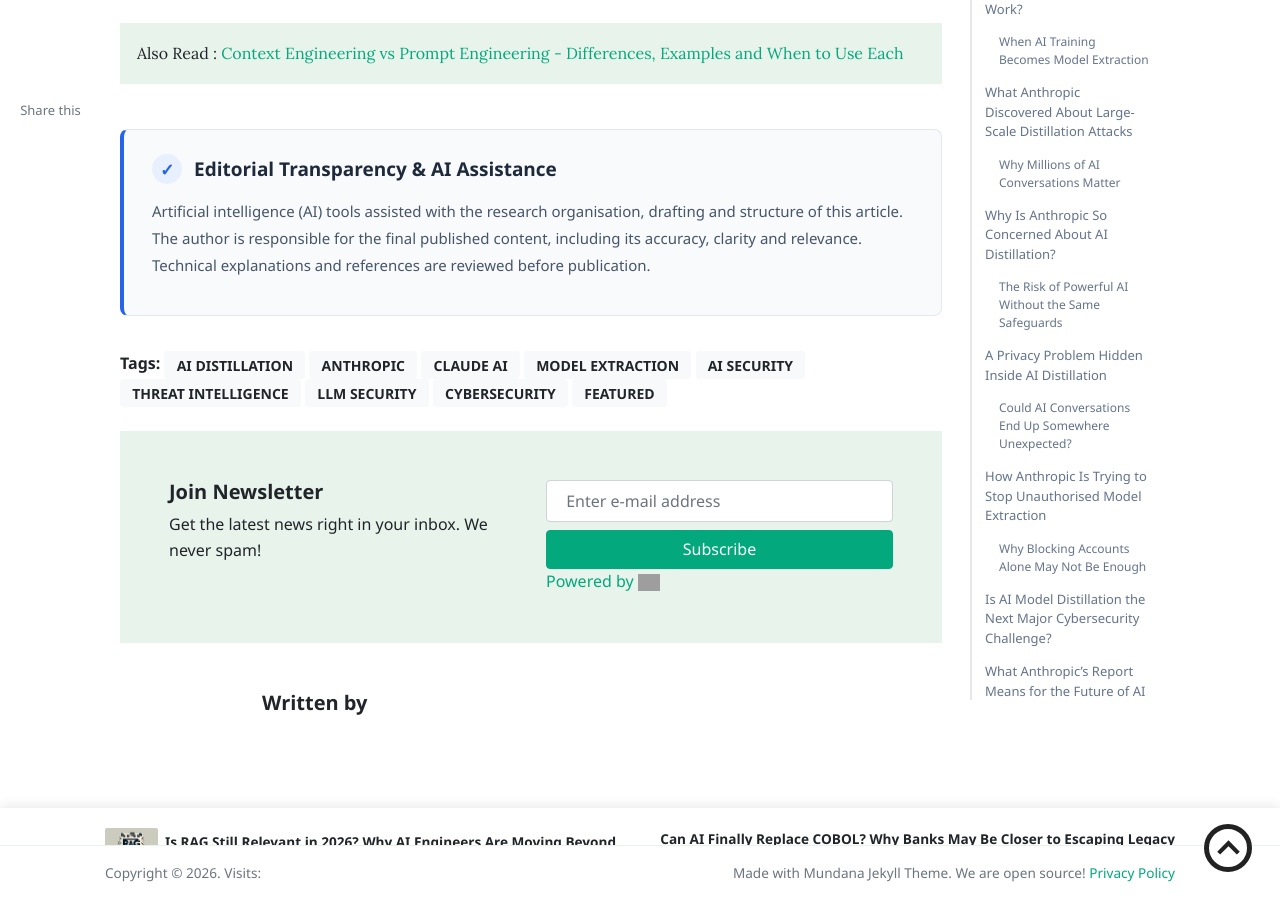
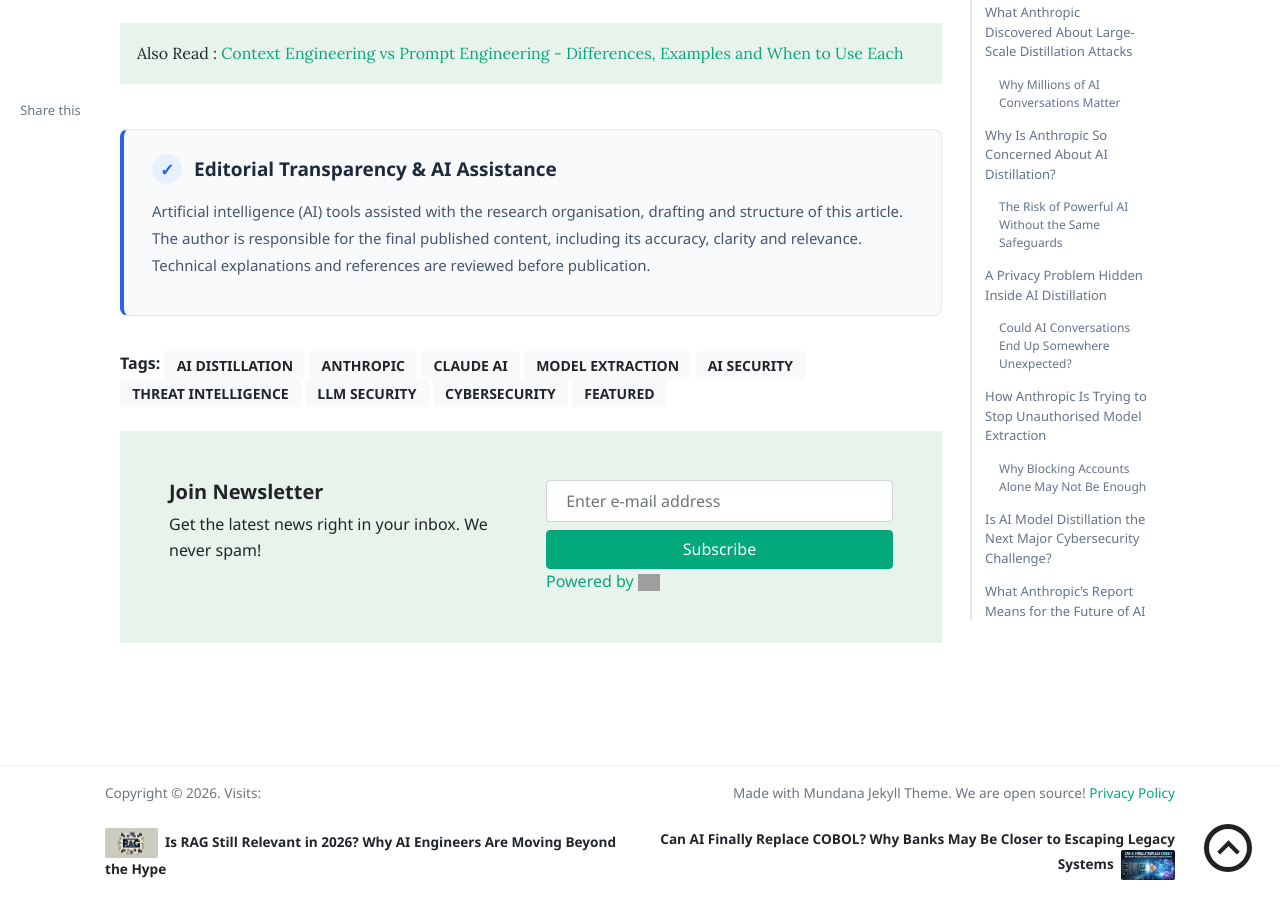
Before and after one commit to victorjohnsonk/blog, a Jekyll site: the page built from _posts/2026-10-14-anthropic-distillation-attack-report.md, in a window 1280 px wide and 900 px high, scrolled down 5497 px. Built offline with Jekyll 4.4.1, drawn with Linux system fonts in a browser that asks for light colours; nearby versions of some CDN libraries; comment, search, counter and statistics services are not loaded; grey boxes are pictures that could not be loaded.

Commit message:
Remove author box from post layout
Removed author box section from post layout.

```diff
--- a/_layouts/post.html
+++ b/_layouts/post.html
@@ -1068,49 +1068,6 @@ layout: default
       {% endif %}
 
 
-      <!-- AUTHOR BOX -->
-
-      {% if page.author %}
-
-      <div class="row mt-5">
-
-        <div class="col-md-2 align-self-center">
-          {% if author.avatar %}
-          <img
-            class="rounded-circle"
-            src="{{ author.avatar | relative_url }}"
-            alt="{{ author.name | escape }}"
-            width="90">
-          {% endif %}
-        </div>
-
-        <div class="col-md-10">
-          <h5 class="font-weight-bold">
-
-            Written by {{ author.name }}
-
-            {% if author.site %}
-            <span>
-              <a
-                target="_blank"
-                rel="noopener noreferrer"
-                href="{{ author.site }}"
-                class="btn btn-outline-success btn-sm btn-round ml-2">
-                Follow
-              </a>
-            </span>
-            {% endif %}
-
-          </h5>
-
-          {{ author.bio }}
-        </div>
-
-      </div>
-
-      {% endif %}
-
-
       <!-- COMMENTS -->
 
       {% if page.comments != false %}
```
